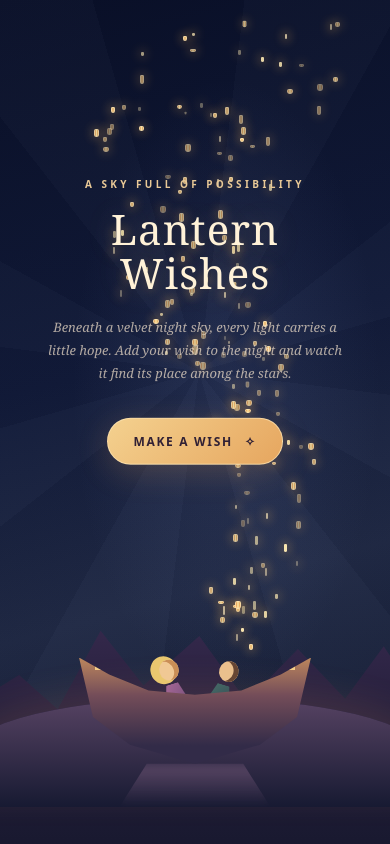
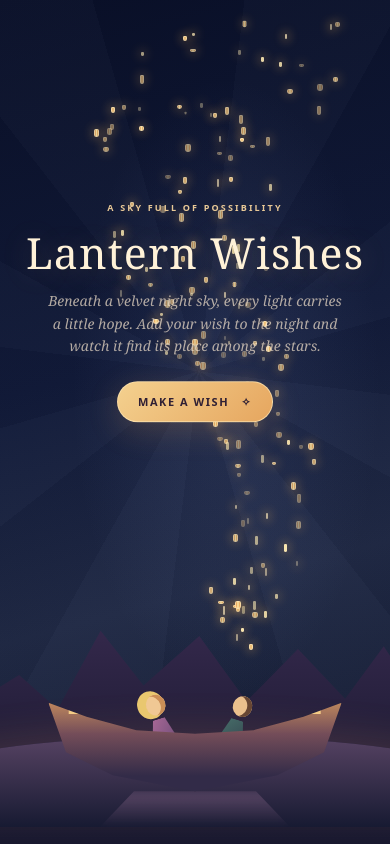
Before and after one commit to Rishika271107/Tangled-lantern, a website: page index.html in a window 390 px wide. Drawn offline with Linux system fonts and the light colour scheme; no server answers.

Commit message:
Improve responsive layouts for mobile and tablet

```diff
--- a/index.html
+++ b/index.html
@@ -2,7 +2,7 @@
 <html lang="en">
 <head>
   <meta charset="utf-8">
-  <meta name="viewport" content="width=device-width, initial-scale=1">
+  <meta name="viewport" content="width=device-width, initial-scale=1, viewport-fit=cover">
   <meta name="theme-color" content="#080b20">
   <meta name="description" content="A quiet night sky filled with floating lanterns and little wishes." />
   <title>Lantern Wishes</title>
@@ -162,11 +162,42 @@
     @keyframes star-drift { from { transform: translateY(0); } to { transform: translateY(-250px); } }
     @keyframes sigil-glow { from { box-shadow: 0 0 28px rgba(255,193,103,.12), inset 0 0 18px rgba(255,193,103,.06); } to { box-shadow: 0 0 48px rgba(255,193,103,.28), inset 0 0 28px rgba(255,193,103,.16); } }
     @keyframes story-float { from { margin-top: 0; } to { margin-top: -18px; } }
+    @media (max-width: 900px) {
+      .landing-content { width: min(92%, 650px); }
+      .storybook-couple { width: min(68vw, 520px); }
+      .composer { width: min(230px, 28vw); }
+      .wish { max-width: min(220px, 42vw); }
+    }
     @media (max-width: 600px) {
-      .moon { right: 9%; top: 19%; }
-      .lantern { --size: 34px; }
-      .composer { left: 14px; bottom: 48px; width: min(230px, calc(100% - 28px)); padding: 14px; }
-      .wish { font-size: 12px; padding: 8px 10px; }
+      .sky { min-height: 100svh; }
+      .moon { right: 8%; top: 14%; width: 54px; }
+      .landing-content { width: 100%; padding: 20px 18px; transform: translateY(-13vh); }
+      .landing .eyebrow { font-size: 9px; letter-spacing: .24em; }
+      .landing h1 { font-size: clamp(38px, 11vw, 58px); }
+      .landing .subtitle { max-width: 38ch; margin: 15px auto 24px; font-size: 14px; line-height: 1.6; }
+      .make-wish { padding: 12px 20px; font-size: 11px; }
+      .storybook-couple { bottom: calc(5% + env(safe-area-inset-bottom)); width: min(94vw, 440px); height: clamp(150px, 25vh, 215px); }
+      .storybook-couple .figure.princess { left: 36%; }
+      .storybook-couple .figure.companion { right: 35%; }
+      .lantern { --size: 31px; }
+      .composer { left: calc(12px + env(safe-area-inset-left)); bottom: calc(12px + env(safe-area-inset-bottom)); width: min(184px, 46vw); padding: 11px; gap: 7px; border-radius: 15px; }
+      .composer label { font-size: 9px; letter-spacing: .12em; }
+      .composer input { min-height: 0; padding: 8px; font-size: 13px; }
+      .composer button { padding: 9px 10px; font-size: 11px; }
+      .wish-status { min-height: 0; font-size: 9px; }
+      .wish { max-width: 43vw; padding: 8px 9px; font-size: 11px; }
+      .lantern .wish { left: auto; right: calc(100% + 9px); }
+      .lantern:nth-child(3n) .wish { left: calc(100% + 9px); right: auto; }
+    }
+    @media (max-height: 520px) and (orientation: landscape) {
+      .sky { min-height: 100svh; }
+      .landing-content { transform: translateY(-7vh) scale(.8); }
+      .landing .subtitle { margin: 10px auto 14px; }
+      .storybook-couple { bottom: 1%; height: 34vh; }
+      .composer { left: calc(12px + env(safe-area-inset-left)); bottom: calc(10px + env(safe-area-inset-bottom)); width: min(150px, 32vh); padding: 9px; gap: 5px; }
+      .composer input { padding: 6px; font-size: 12px; }
+      .composer button { padding: 7px; }
+      .wish-status { font-size: 8px; }
     }
     @media (prefers-reduced-motion: reduce) {
       *, *::before, *::after { animation-duration: 1ms !important; animation-iteration-count: 1 !important; scroll-behavior: auto !important; }
```
